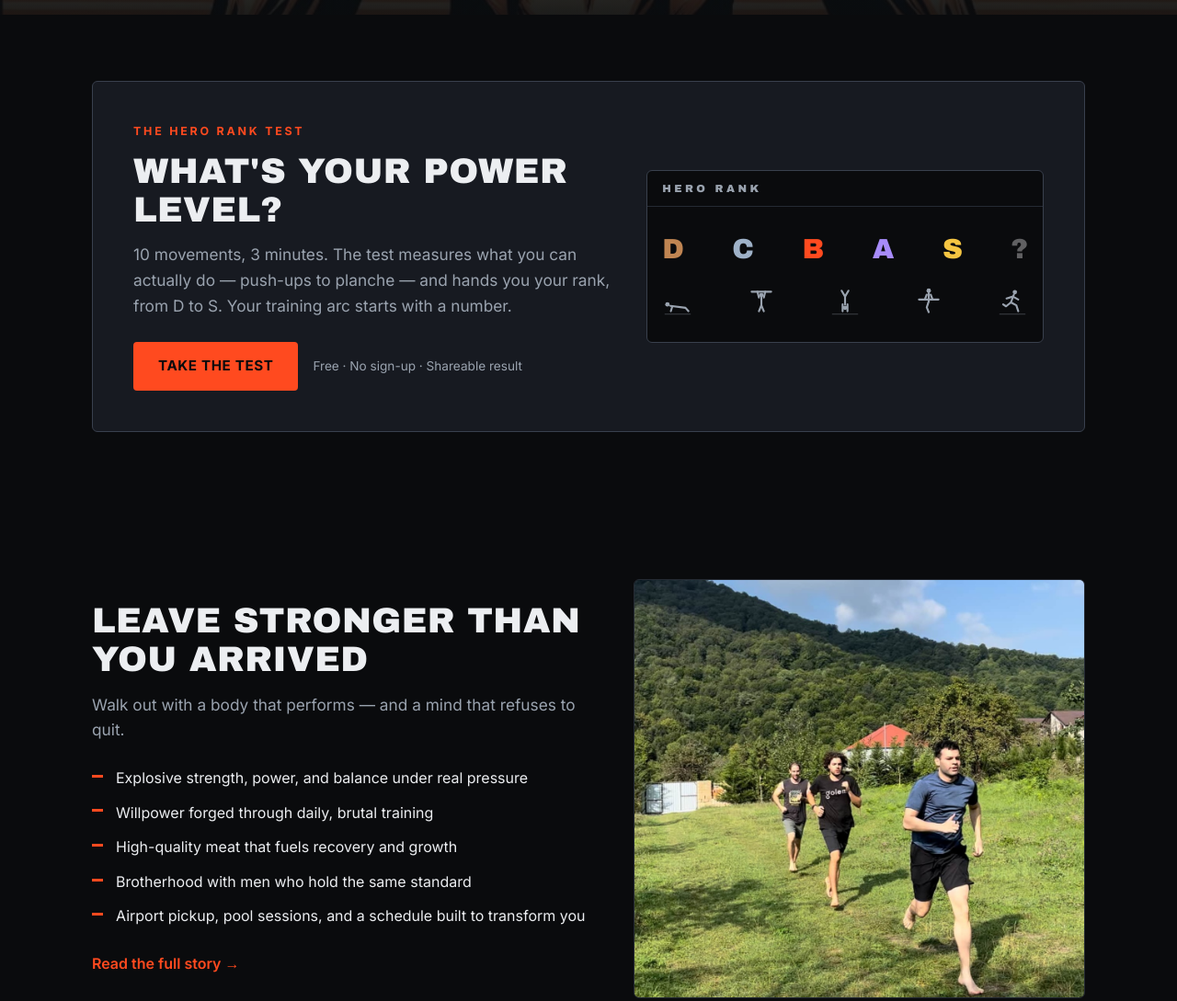
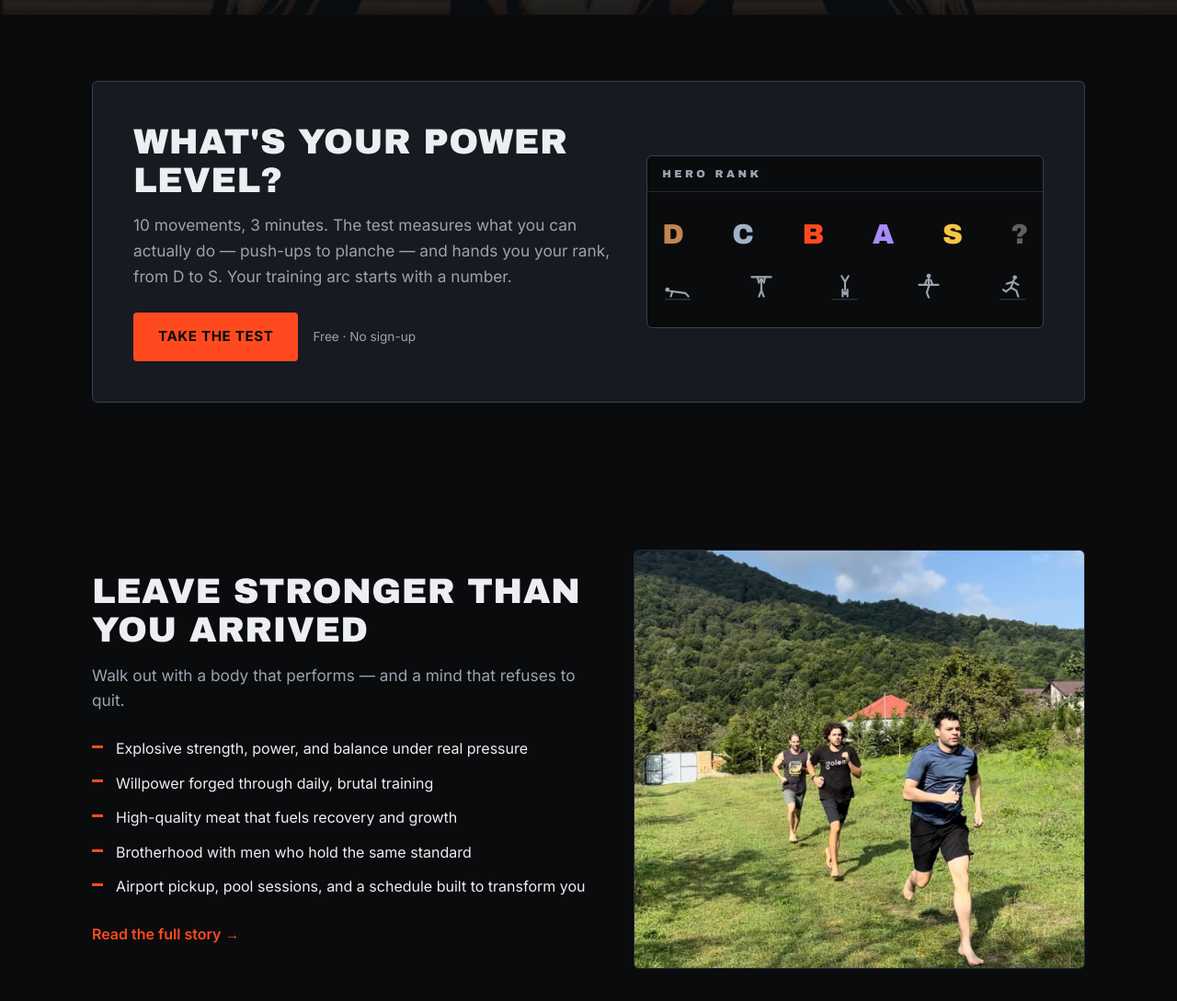
Before and after one commit to jashinjashua/camphermes, an Astro site: page / in a window 1280 px wide. Shown: the part 720-1809 px from the top of the page at 92% size. Built offline with nearby package versions, Linux system fonts and the light colour scheme; Astro itself is replaced by a stand-in of ours.

Commit message:
feat: remove section subtitles and shareable-result note

```diff
--- a/src/components/Contact.astro
+++ b/src/components/Contact.astro
@@ -5,7 +5,6 @@ const subjects = ["Camp Application", "Fee Information", "Training", "Food", "Tr
 <section class="section" id="contact">
   <div class="container">
     <div class="section-header reveal">
-      <p class="kicker">Apply</p>
       <h2>Contact Hermes</h2>
       <p class="lead">Ready to apply or ask a question? Send a message.</p>
     </div>
--- a/src/components/Gallery.astro
+++ b/src/components/Gallery.astro
@@ -28,7 +28,6 @@ const items = await Promise.all(
 <section class="section" id="gallery">
   <div class="container">
     <div class="section-header reveal">
-      <p class="kicker">Camp life</p>
       <h2>Gallery</h2>
       <p class="lead">Training, nature, travel, and food from camp life.</p>
     </div>
--- a/src/components/Hero.astro
+++ b/src/components/Hero.astro
@@ -15,7 +15,6 @@ import heroImage from "../assets/site/img-01.jpg";
   />
   <div class="hero-fade"></div>
   <div class="hero-content container">
-    <p class="kicker">Camp Hermes · Training camp</p>
     <h1>Where Men are Forged</h1>
     <p class="hero-sub">
       Brutal training, high-quality meat, and a brotherhood of men pushing past their limits in
--- a/src/components/Ranks.astro
+++ b/src/components/Ranks.astro
@@ -16,7 +16,6 @@ function rankImage(name: string): ImageMetadata | null {
 <section class="section section-alt" id="ranks">
   <div class="container">
     <div class="section-header reveal">
-      <p class="kicker">Camp levels</p>
       <h2>Meet the minimums, then apply</h2>
       <p class="lead">
         For each camp level, there are specific physical exercises and minimum repetitions you must
--- a/src/components/TestTeaser.astro
+++ b/src/components/TestTeaser.astro
@@ -8,7 +8,6 @@ const icons = ["pushups", "pullups", "handstand", "muscleups", "run"];
   <div class="container">
     <div class="teaser-panel reveal">
       <div class="teaser-copy">
-        <p class="kicker">The Hero Rank Test</p>
         <h2>What's your power level?</h2>
         <p class="lead">
           10 movements, 3 minutes. The test measures what you can actually do — push-ups to
@@ -16,7 +15,7 @@ const icons = ["pushups", "pullups", "handstand", "muscleups", "run"];
         </p>
         <div class="teaser-ctas">
           <a href="/rank/" class="btn btn-primary">Take the test</a>
-          <span class="teaser-note">Free · No sign-up · Shareable result</span>
+          <span class="teaser-note">Free · No sign-up</span>
         </div>
       </div>
       <div class="teaser-window" aria-hidden="true">
--- a/src/components/Trainer.astro
+++ b/src/components/Trainer.astro
@@ -25,7 +25,6 @@ const shots = await Promise.all(
 <section class="section section-alt" id="trainer">
   <div class="container">
     <div class="section-header reveal">
-      <p class="kicker">The founder</p>
       <h2>Meet the trainer</h2>
       <p class="lead">The founder behind Camp Hermes — performer, breaker, and coach.</p>
     </div>
--- a/src/pages/about.astro
+++ b/src/pages/about.astro
@@ -13,7 +13,6 @@ import aboutImage from "../assets/site/img-home-01.jpg";
       <div class="container">
         <div class="about-grid">
           <div>
-            <p class="kicker">The camp</p>
             <h1>Welcome to Camp Hermes</h1>
             <p class="lead">Built for men who want to evolve into their strongest form.</p>
             <p>
--- a/src/styles/global.css
+++ b/src/styles/global.css
@@ -104,16 +104,6 @@ h3 {
   margin-bottom: 40px;
 }
 
-.kicker {
-  font-family: var(--font-body);
-  font-weight: 700;
-  font-size: 0.78rem;
-  letter-spacing: 0.22em;
-  text-transform: uppercase;
-  color: var(--accent);
-  margin-bottom: 12px;
-}
-
 .lead {
   color: var(--muted);
   font-size: 1.08rem;
```
